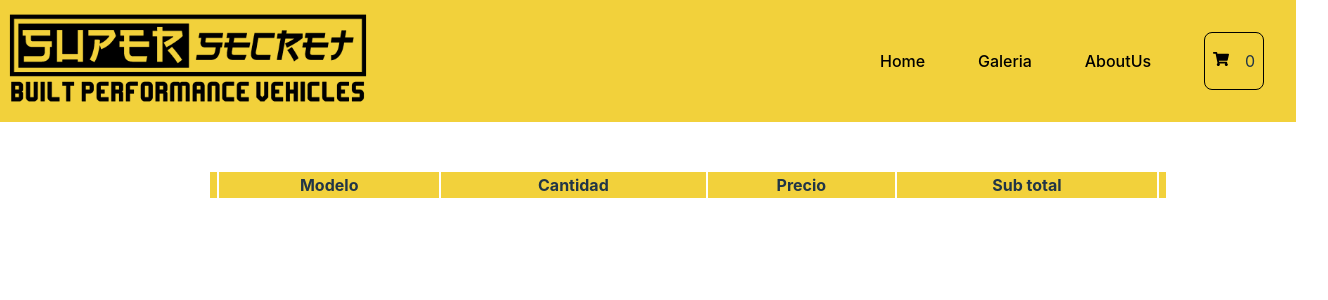
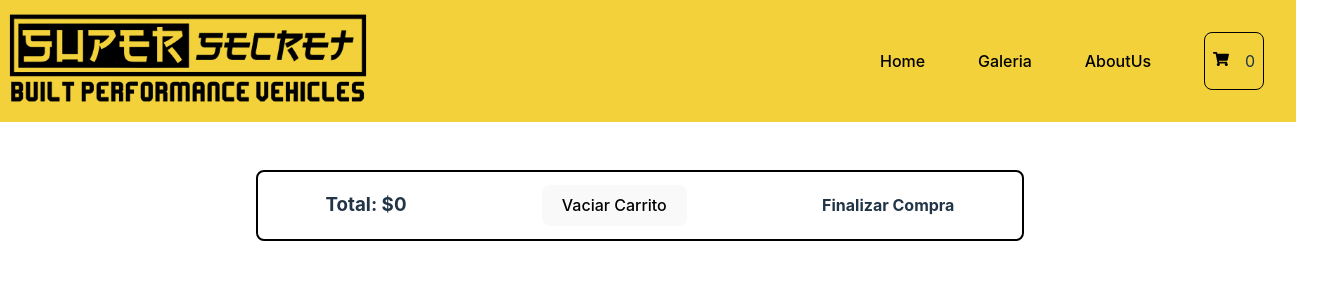
Before and after one commit to Charkie5011/CreaTuLandingLagePuerta, a React (Vite) app: page /cart in a window 1280 px wide. Shown: the top 300 px of the page, 1328 px wide, since content can reach past the window. Built offline with nearby package versions, Linux system fonts and the light colour scheme.

Commit message:
ajuste visual

```diff
--- a/src/components/Cart/Cart.jsx
+++ b/src/components/Cart/Cart.jsx
@@ -1,39 +1,35 @@
 import React, { useContext } from "react";
 import Context from "../../context/CartContext";
-import style from "./Cart.module.css"
+import style from "./Cart.module.css";
 
 const Cart = () => {
   const { cart, removeItem, clearCart, getTotalPrecio } = useContext(Context);
   return (
-    <div className={style.cartTable}>
-      <table>
-        <thead>
-          <tr>
-            <th></th>
-            <th>Modelo</th>
-            <th>Cantidad</th>
-            <th>Precio</th>
-            <th>Sub total</th>
-            <th></th>
-          </tr>
-        </thead>
-        <tbody>
-          {cart.map((prod) => (
-            <tr>
-                <td>
-                    <img src={prod.img}/>
-                </td>
-              <td>
-                {prod.name}
-              </td>
-              <td>{prod.cantidad}</td>
-              <td>{prod.price}</td>
-              <td>{prod.price * prod.cantidad}</td>
-              <td>{}</td>
-            </tr>
-          ))}
-        </tbody>
-      </table>
+    <div id={style.cartContainer}>
+      {cart.map((prod) => (
+        <div className={style.cartItem} key={prod.id}>
+          <div className={style.cartItemImgWrapper}>
+            <img src={prod.img} />
+          </div>
+          <div id={style.cartItemHeader}>
+            <h5>{prod.name}</h5>
+          </div>
+          <div id={style.cartItemInfo}>
+            <p>Unidades: {prod.cantidad}</p>
+            <p>Precio por unidad:{prod.price}</p>
+            <p>Subtotal: {prod.price * prod.cantidad}</p>
+          </div>
+          <div>
+            <button onClick={() => removeItem(prod.id)}>X</button>
+          </div>
+        </div>
+      ))}
+      <div className={style.cartFoot}>
+        <h3>Total: ${getTotalPrecio()}</h3>
+        <button onClick={() => clearCart()}>Vaciar Carrito</button>
+        <h4>Finalizar Compra</h4>
+        {/*hacer link que lleva a checkout form*/}
+      </div>
     </div>
   );
 };
--- a/src/components/Cart/Cart.module.css
+++ b/src/components/Cart/Cart.module.css
@@ -1,27 +1,50 @@
-.cartTable{
-    width: 100%;
-    display: flex;
-    flex-direction: column;
-    align-items: center;
-    margin: 3rem;
+#cartContainer{
+  margin-top: 3rem;
+  margin-inline: 20%;
+  border: 2px solid #000000;
+border-radius: 8px;
 }
 
-.cartTable table{
-    width: 100%;
-    padding-inline: 10rem;
-    gap: 0;
+.cartItem{
+  display: flex;
+    padding: 3%;
+    align-items: center;
+    flex-direction: row;
+    flex-wrap: nowrap;
+    column-gap: 1.2rem;
+    border-bottom: 2px solid #000000;
+    justify-content: space-between;
 }
 
-.cartTable thead{
-    width: 100%;
-    background-color: #f2d13b;
-}
-.cartTable tbody{
-    width: 100%;
-    text-align: center;
+.cartItemImgWrapper{
+  width: 250px;
+    height: 130px;
+    clip-path: inset(0);
 }
 
-  .cartTable img{
-    width: 100%;
-    height: auto;
-  }
+.cartItem img{
+  width: 100%;
+  height: auto;
+}
+
+.cartItem button{
+    background-color: #bdbdbd39;
+}
+.cartItem button :hover{
+  background-color: #e02b2ba7;
+}
+
+#cartItemHeader{}
+
+#cartItemInfo{}
+
+.cartFoot{
+  display: flex;
+    flex-direction: row;
+    justify-content: space-around;
+    align-items: center;
+}
+
+.cartFoot button:hover{
+  background-color:#e02b2ba7 ;
+}
--- a/src/components/ItemList/ItemList.jsx
+++ b/src/components/ItemList/ItemList.jsx
@@ -6,7 +6,7 @@ const ItemList = ({ stock }) => {
   return (
     <div className={style.shopDisplay}>
       {stock.map((producto) => (
-        <ShopItems
+        <ShopItems key={producto.id}
         marca={producto.brand}
           textoItem={producto.name}
           categoria={producto.category}
--- a/src/index.css
+++ b/src/index.css
@@ -46,7 +46,7 @@ button {
   transition: border-color 0.25s;
 }
 button:hover {
-  border-color: #646cff;
+  border-color: #010102;
 }
 button:focus,
 button:focus-visible {
```
